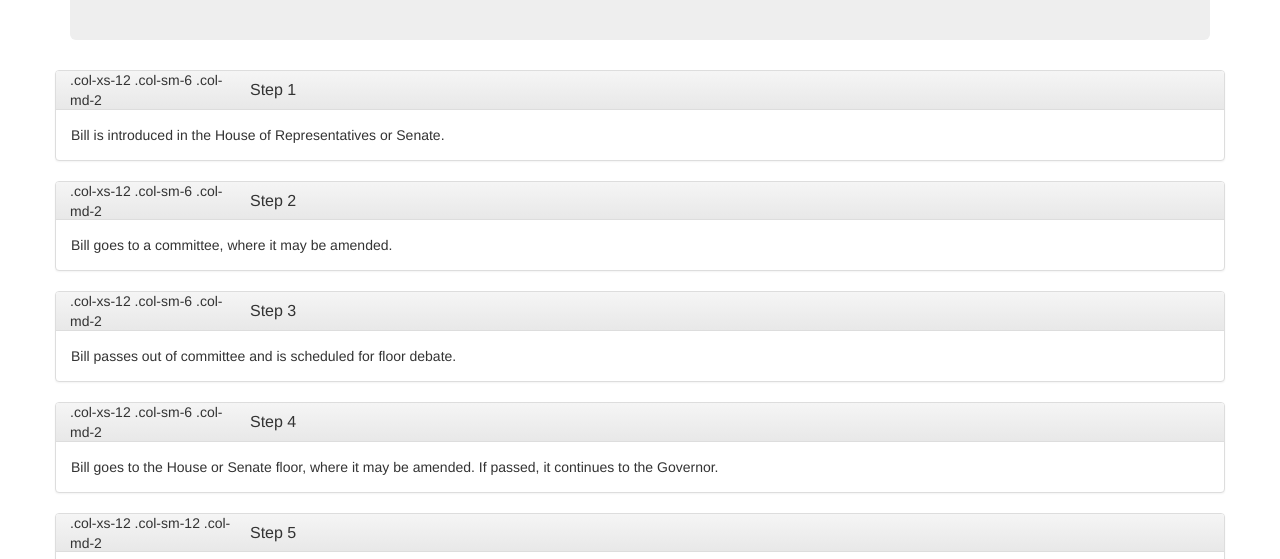
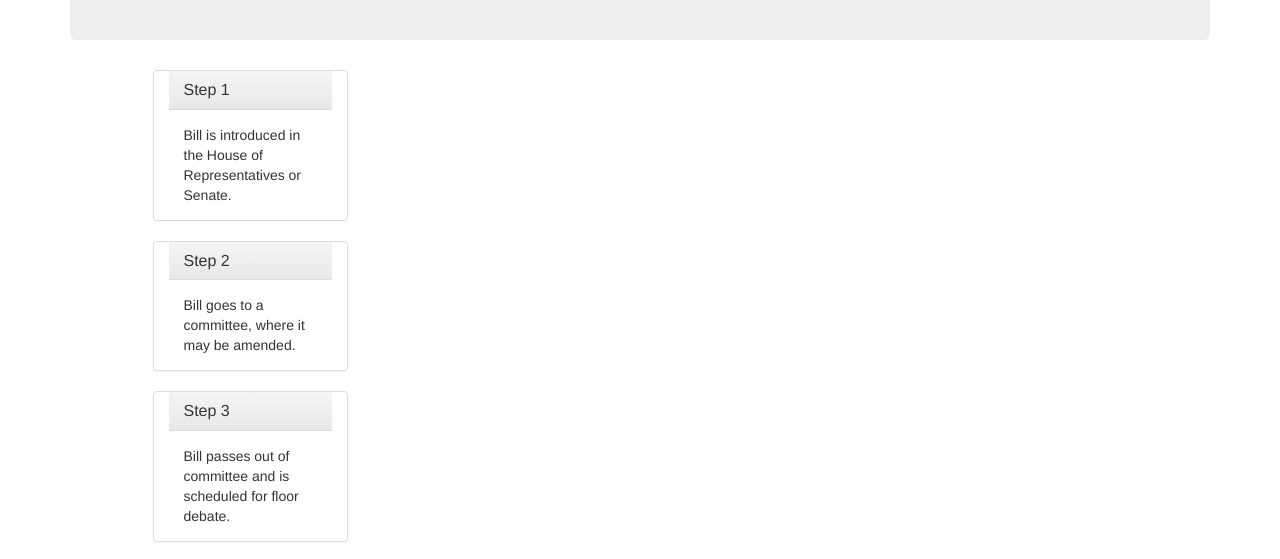
Before and after one commit to NacioMartinez/initializr, a plain HTML site: page index.html in a window 1280 px wide. Shown: the part 205-764 px from the top of the page. Drawn offline with Linux system fonts and the light colour scheme.

Commit message:
12. added the col-md-push-1 class to all columns

```diff
--- a/index.html
+++ b/index.html
@@ -31,8 +31,7 @@
           </div>
 
           <div class="row">
-            <div class="col-xs-12 col-sm-6 col-md-2">.col-xs-12 .col-sm-6 .col-md-2</div>
-            <div class="panel panel-default">
+            <div class="panel panel-default col-xs-12 col-sm-6 col-md-2 col-md-push-1">
               <div class="panel-heading">
                 <h3 class="panel-title">Step 1</h3>
               </div>
@@ -43,8 +42,7 @@
           </div>
 
           <div class="row">
-            <div class="col-xs-12 col-sm-6 col-md-2">.col-xs-12 .col-sm-6 .col-md-2</div>
-            <div class="panel panel-default">
+            <div class="panel panel-default col-xs-12 col-sm-6 col-md-2 col-md-push-1">
               <div class="panel-heading">
                 <h3 class="panel-title">Step 2</h3>
               </div>
@@ -55,8 +53,7 @@
           </div>
 
           <div class="row">
-            <div class="col-xs-12 col-sm-6 col-md-2">.col-xs-12 .col-sm-6 .col-md-2</div>
-            <div class="panel panel-default">
+            <div class="panel panel-default col-xs-12 col-sm-6 col-md-2 col-md-push-1">
               <div class="panel-heading">
                 <h3 class="panel-title">Step 3</h3>
               </div>
@@ -67,8 +64,7 @@
           </div>
 
           <div class="row">
-            <div class="col-xs-12 col-sm-6 col-md-2">.col-xs-12 .col-sm-6 .col-md-2</div>
-            <div class="panel panel-default">
+            <div class="panel panel-default col-xs-12 col-sm-6 col-md-2 col-md-push-1">
               <div class="panel-heading">
                 <h3 class="panel-title">Step 4</h3>
               </div>
@@ -79,8 +75,7 @@
           </div>
 
           <div class="row">
-            <div class="col-xs-12 col-sm-12 col-md-2">.col-xs-12 .col-sm-12 .col-md-2</div>
-            <div class="panel panel-default">
+            <div class="panel panel-default col-xs-12 col-sm-12 col-md-2 col-md-push-1">
               <div class="panel-heading">
                 <h3 class="panel-title">Step 5</h3>
               </div>
```
